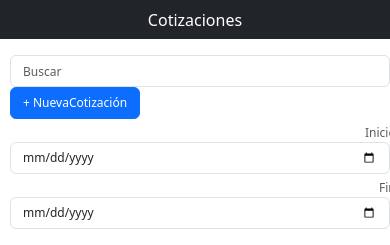
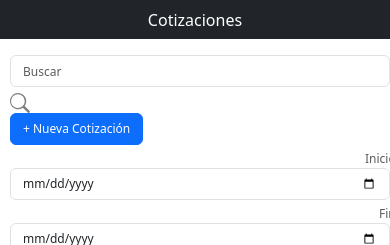
Before and after one commit to wherrerals/AplicacionVentas, a Django app: page /ventas/lista_cotizaciones/ in a window 390 px wide; the page is wider, and only the part inside the window is pictured. Shown: the part 74-319 px from the top of that part. Run offline with Django 4.2, Linux system fonts and the light colour scheme; the visitor is signed in with stand-in values (Sample User, id 1); data that the repository does not hold is empty.

Commit message:
falto este html

```diff
--- a/showromVentasApp/templates/showromVentasApp/lista_cotizaciones.html
+++ b/showromVentasApp/templates/showromVentasApp/lista_cotizaciones.html
@@ -29,24 +29,37 @@
 </div>
 <form id="filterForm">
   <div class="container" style="padding: 0px;padding-left: 10px;">
-    <div class="row" style="color: var(--bs-secondary-color);font-size: 12px;">
-      <div class="col-sm-4" style="text-align: right;">
-        <input class="form-control" type="search" id="buscarlistacootizacion" placeholder="Buscar" style="width: 100%;height: 32px;font-size: 12px;">
+
+    <div class="row" style="color: var(--bs-secondary-color); font-size: 12px;">
+
+      <div class="col-sm-4" style="position: relative; text-align: right;">
+          <input class="form-control" type="search" id="buscarlistacootizacion" placeholder="Buscar"
+                 style="width: 100%; height: 32px; font-size: 12px; padding-right: 35px;">
       </div>
+
+      <!-- Nueva columna para mantener separación entre buscar y el botón -->
+      <div class="col-auto">
+          <svg id="lupa-busqueda" xmlns="http://www.w3.org/2000/svg" width="20" height="20" fill="gray" class="bi bi-search" viewBox="0 0 16 16" style="cursor: pointer; margin-top: 6px;">
+              <path d="M11.742 10.344a6.5 6.5 0 1 0-1.397 1.398h-.001a1.007 1.007 0 0 0-.058.058l3.85 3.85a1 1 0 0 0 1.415-1.414l-3.85-3.85a1.007 1.007 0 0 0-.059-.058zm-5.442-9.29a5.5 5.5 0 1 1 0 11 5.5 5.5 0 0 1 0-11z"/>
+          </svg>
+      </div>
+
       <div class="col-sm-3 col-md-4" style="text-align: left;">
-        <a class="btn btn-primary" role="button" id="btn_nva_cotizacion" style="text-align: left;font-size: 12px;" href="{% url 'generar_cotizacion' %}">+ NuevaCotización</a>
+          <a class="btn btn-primary" role="button" id="btn_nva_cotizacion" style="text-align: left; font-size: 12px;" href="{% url 'generar_cotizacion' %}">+ Nueva Cotización</a>
       </div>
+
       <div class="col" style="text-align: right;">
           <div class="row">
-          <div class="col-sm-3 col-md-4" style="padding-right: 0px;padding-top: 5px;">
+              <div class="col-sm-3 col-md-4" style="padding-right: 0px; padding-top: 5px;">
                   <span>Inicio:&nbsp;</span>
               </div>
               <div class="col-sm-8 col-md-8">
                   <input class="form-control" id="fecha_inicio" name="fecha_inicio" placeholder="Fecha inicio" type="date" style="font-size: 12px;">
               </div>
           </div>
+
           <div class="row">
-          <div class="col-sm-3 col-md-4" style="padding-right: 0px;padding-top: 5px;">
+              <div class="col-sm-3 col-md-4" style="padding-right: 0px; padding-top: 5px;">
                   <span>Fin:&nbsp;</span>
               </div>
               <div class="col-sm-8 col-md-8">
@@ -55,6 +68,8 @@
           </div>
       </div>
   </div>
+
+
     <div class="row">
       <div class="col">
         <p></p>
@@ -130,7 +145,7 @@
                     <span>Neto</span>
                   </div>
                   <div>
-                    <input class="form-control" type="search" id="buscar_neto" name="docNeto" style="width: 100%;font-size: 12px;">
+                    <input class="form-control" type="search" id="buscar_neto" name="docNeto" style="width: 100%;font-size: 12px; " readonly>
                   </div>
                 </th>
                 <th style="background: transparent;color: var(--bs-table-bg);">
```
Lines whose indentation alone changed are shown as unchanged.
